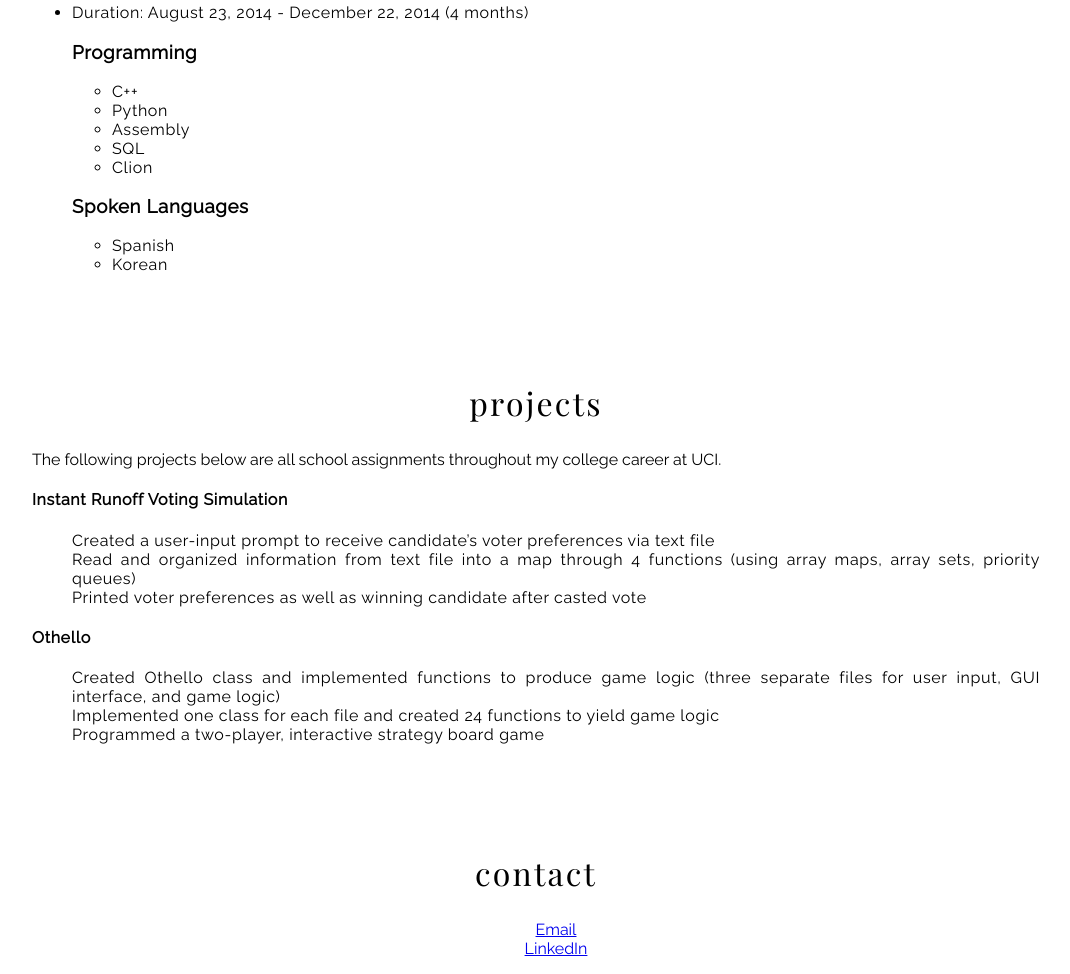
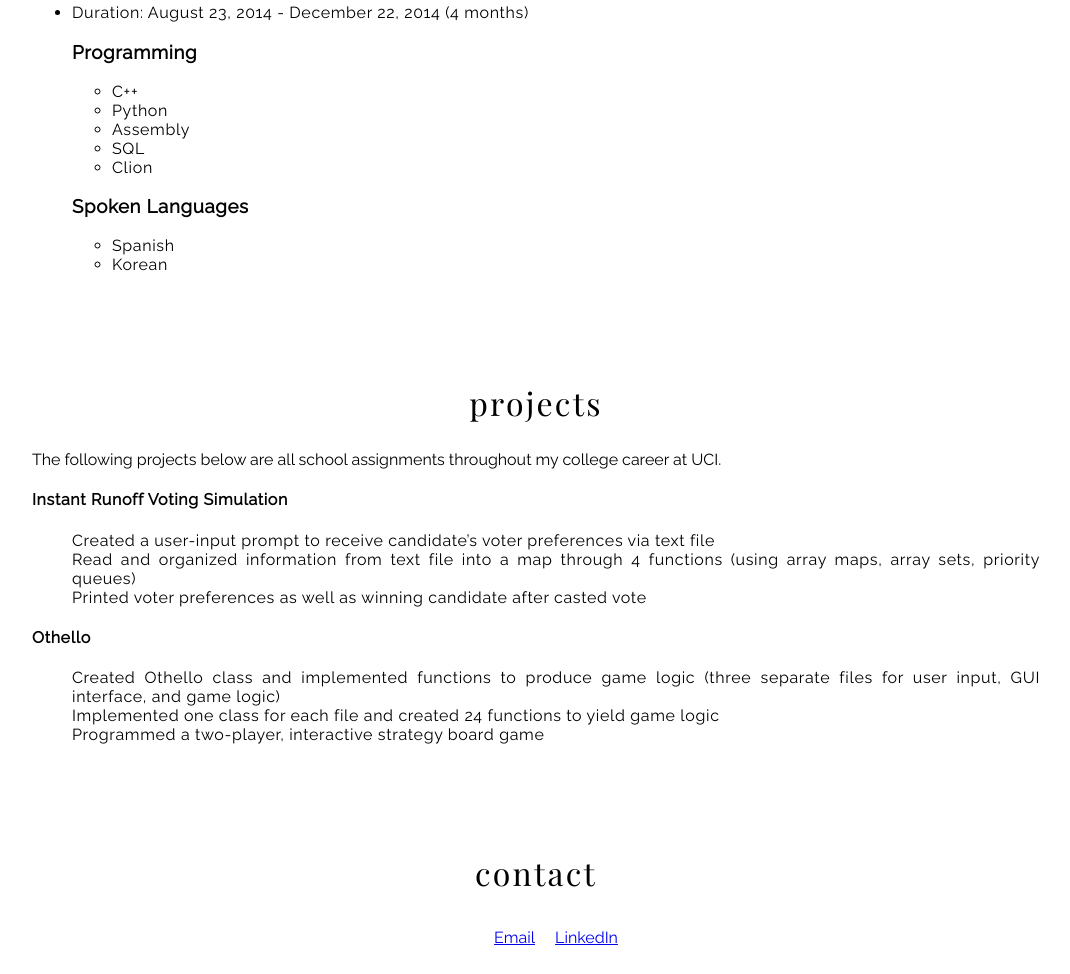
Before and after one commit to sukuwela/sukuwela.github.io, a plain HTML site: page index.html in a window 1280 px wide. Shown: the part 1351-2325 px from the top of the page, without its empty margins (104-1174 px from the left). Drawn offline with nearby package versions, Linux system fonts and the light colour scheme; a web font is replaced by a local one.

Commit message:
Update style.css

```diff
--- a/css/style.css
+++ b/css/style.css
@@ -29,6 +29,7 @@ article { text-align: justify }
 #about h2 { padding-top: 0em; }
 #projects ul { list-style-type: none; }
 #contact ul { list-style-type: none; text-align: center; }
+#contact ul li { display: inline-block; padding: 0.5em; }
 
 img { display: block; margin: auto; padding-top: 4em; padding-bottom: 0em; }
 
```
